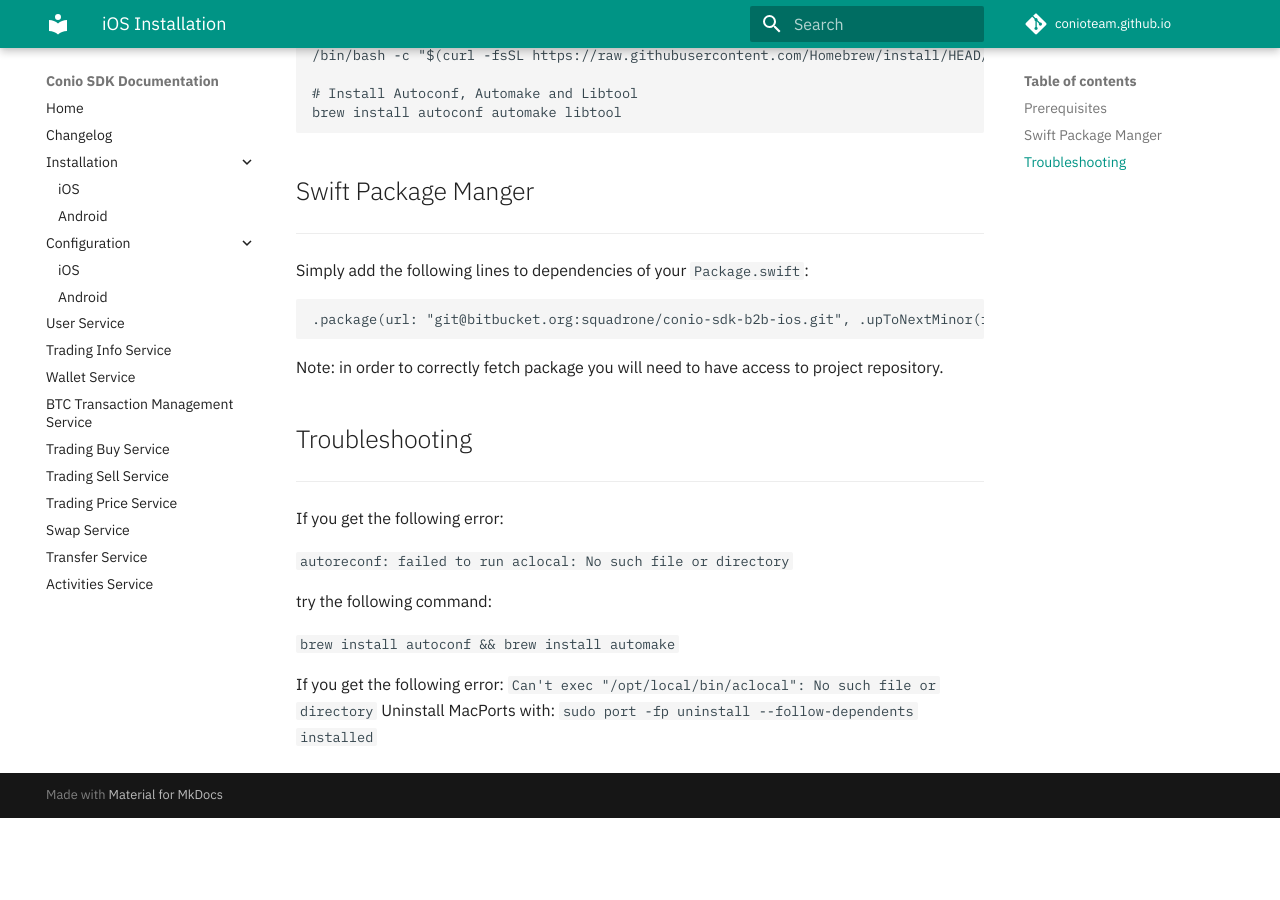
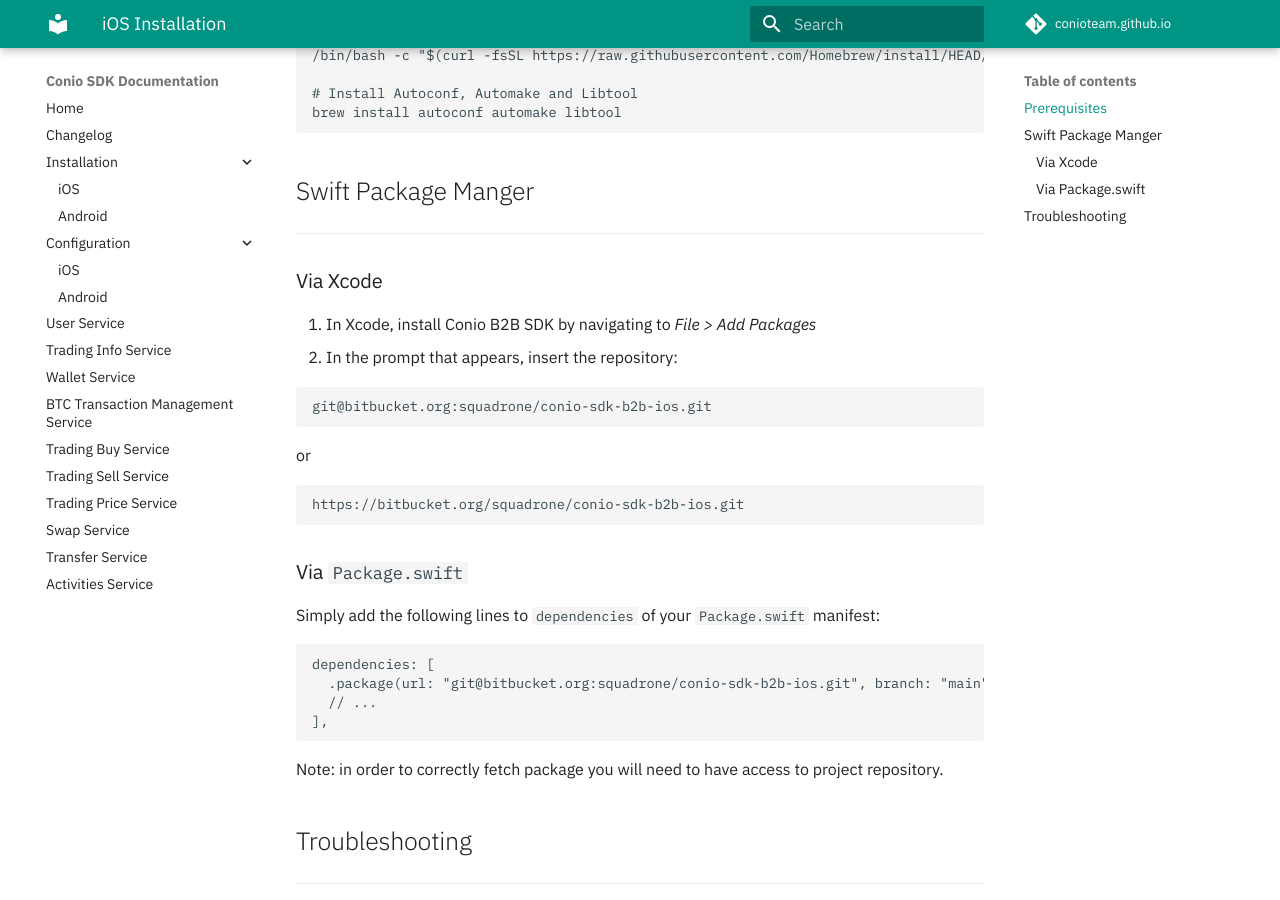
Before and after one commit to Conio/conio.github.io, an MkDocs documentation site: the page built from docs/installation/iOS.md, in a window 1280 px wide and 900 px high, scrolled down 432 px. Built offline with MkDocs 1.6.1 and Material for MkDocs 9.7.7, drawn with Linux system fonts in a browser that asks for light colours; comment, search, counter and statistics services are not loaded; before the commit the page ends 1250 px from its top, so only the background shows below that.

Commit message:
Minor:
- Update iOS SPM installation

````diff
--- a/docs/installation/iOS.md
+++ b/docs/installation/iOS.md
@@ -21,9 +21,27 @@
 ## Swift Package Manger
 ---
 
-Simply add the following lines to dependencies of your `Package.swift`:
+### Via Xcode
+
+1. In Xcode, install Conio B2B SDK by navigating to *File > Add Packages*
+2. In the prompt that appears, insert the repository:
+
 ```
-.package(url: "git@bitbucket.org:squadrone/conio-sdk-b2b-ios.git", .upToNextMinor(from: "2.0.0"))
+git@bitbucket.org:squadrone/conio-sdk-b2b-ios.git
+```
+or
+```
+https://bitbucket.org/squadrone/conio-sdk-b2b-ios.git
+```
+
+### Via `Package.swift`
+
+Simply add the following lines to `dependencies` of your `Package.swift` manifest:
+```
+dependencies: [
+  .package(url: "git@bitbucket.org:squadrone/conio-sdk-b2b-ios.git", branch: "main")
+  // ...
+],
 ```
 
 Note: in order to correctly fetch package you will need to have access to project repository.
````
